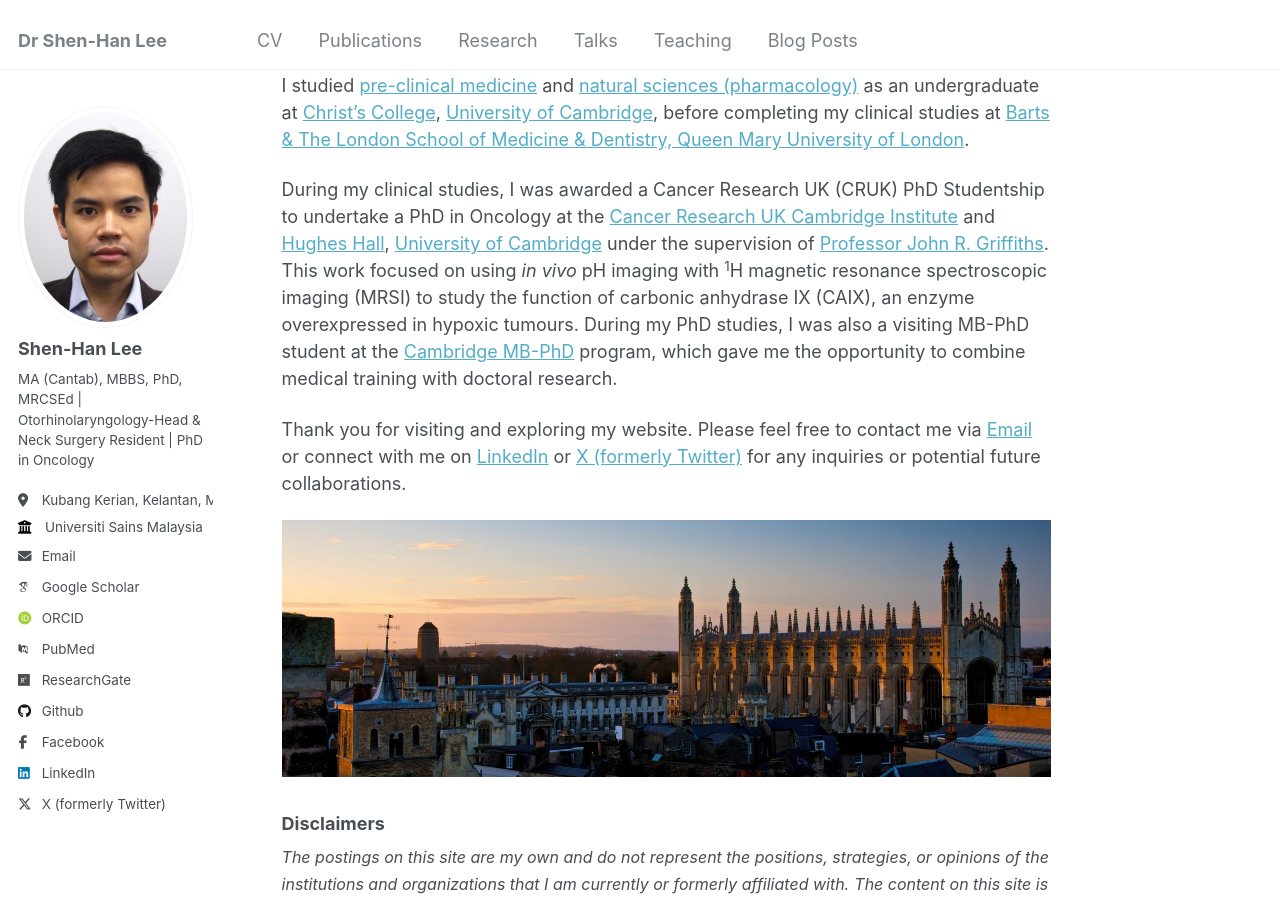
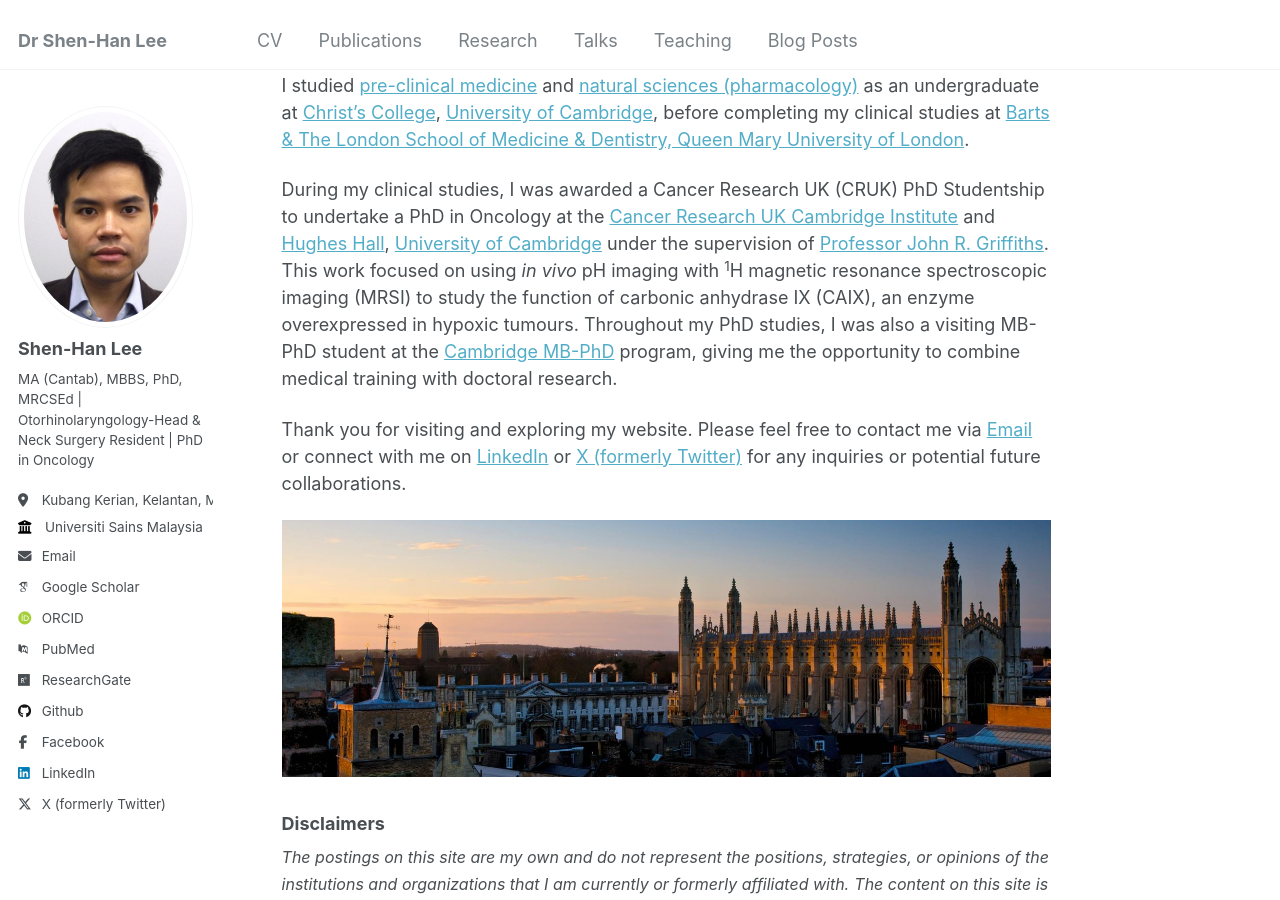
Before and after one commit to shenhanlee/shenhanlee.github.io, a Jekyll site: the page built from _pages/about.md, in a window 1280 px wide and 900 px high, scrolled down 859 px. Built offline with Jekyll 4.4.1, drawn with Linux system fonts in a browser that asks for light colours; some web fonts are replaced.

Commit message:
Merge remote-tracking branch 'origin/master'

```diff
--- a/_pages/about.md
+++ b/_pages/about.md
@@ -25,7 +25,7 @@ A list of my publications is available [here](https://shenhanlee.github.io/publi
 
 I studied [pre-clinical medicine](https://www.biology.cam.ac.uk/undergrads/MedST/Current/Course/Years1and2) and [natural sciences (pharmacology)](https://www.phar.cam.ac.uk/undergrads/bbs) as an undergraduate at [Christ's College](https://www.christs.cam.ac.uk), [University of Cambridge](https://www.cam.ac.uk), before completing my clinical studies at [Barts & The London School of Medicine & Dentistry, Queen Mary University of London](https://www.qmul.ac.uk/fmd/).
 
-During my clinical studies, I was awarded a Cancer Research UK (CRUK) PhD Studentship to undertake a PhD in Oncology at the [Cancer Research UK Cambridge Institute](https://www.cruk.cam.ac.uk) and [Hughes Hall](https://www.hughes.cam.ac.uk), [University of Cambridge](https://www.cam.ac.uk) under the supervision of [Professor John R. Griffiths](https://crukcambridgecentre.org.uk/users/griffiths). This work focused on using <i>in vivo</i> pH imaging with <sup>1</sup>H magnetic resonance spectroscopic imaging (MRSI) to study the function of carbonic anhydrase IX (CAIX), an enzyme overexpressed in hypoxic tumours. During my PhD studies, I was also a visiting MB-PhD student at the [Cambridge MB-PhD](https://www.medschl.cam.ac.uk/clinical-school-mbphd-course-information) program, which gave me the opportunity to combine medical training with doctoral research.
+During my clinical studies, I was awarded a Cancer Research UK (CRUK) PhD Studentship to undertake a PhD in Oncology at the [Cancer Research UK Cambridge Institute](https://www.cruk.cam.ac.uk) and [Hughes Hall](https://www.hughes.cam.ac.uk), [University of Cambridge](https://www.cam.ac.uk) under the supervision of [Professor John R. Griffiths](https://crukcambridgecentre.org.uk/users/griffiths). This work focused on using <i>in vivo</i> pH imaging with <sup>1</sup>H magnetic resonance spectroscopic imaging (MRSI) to study the function of carbonic anhydrase IX (CAIX), an enzyme overexpressed in hypoxic tumours. Throughout my PhD studies, I was also a visiting MB-PhD student at the [Cambridge MB-PhD](https://www.medschl.cam.ac.uk/clinical-school-mbphd-course-information) program, giving me the opportunity to combine medical training with doctoral research.
 
 Thank you for visiting and exploring my website. Please feel free to contact me via [Email](mailto:shen-han.lee@cantab.net) or connect with me on [LinkedIn](https://www.linkedin.com/in/shenhanlee/) or [X (formerly Twitter)](https://x.com/ShenHanLee) for any inquiries or potential future collaborations.
 
```
